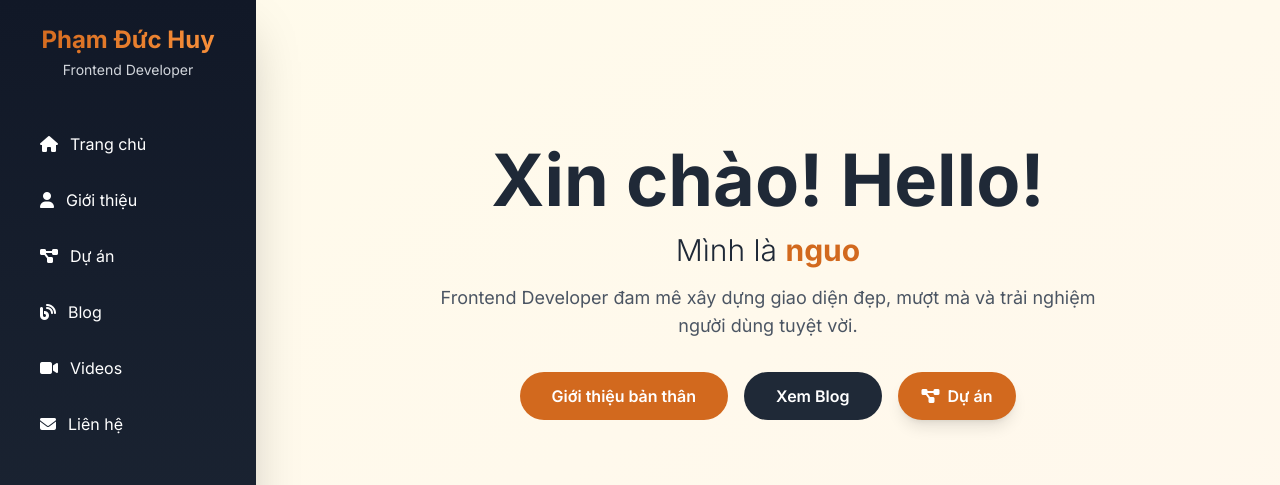
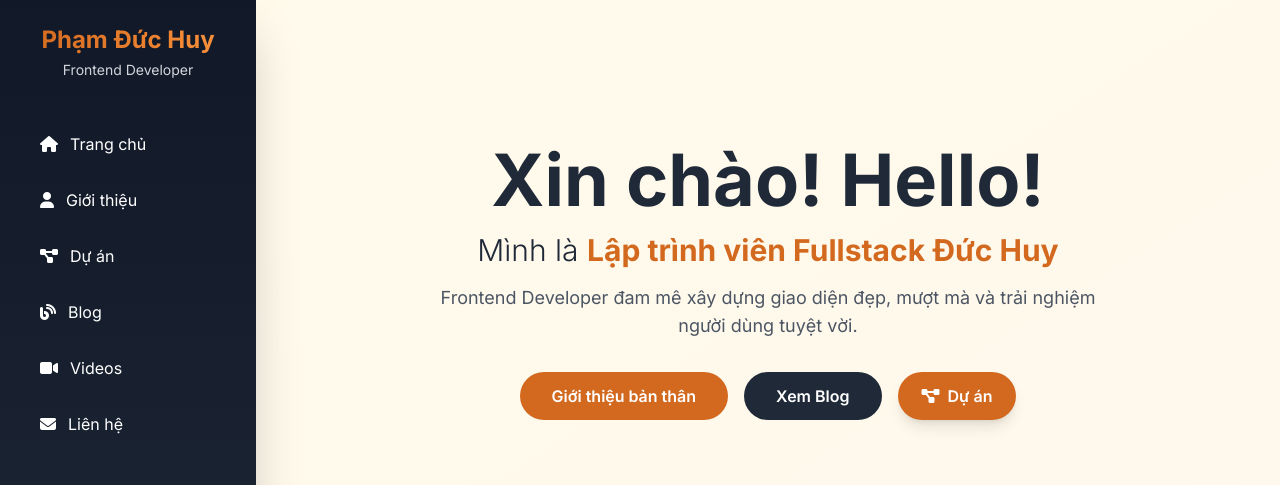
Before and after one commit to ghdgdfrewr/ghdgdfrewr.github.io, a plain HTML site: page portfolio/index.html in a window 1280 px wide. Shown: the top 485 px of the page. Drawn offline with nearby package versions, Linux system fonts and the light colour scheme.

Commit message:
Update index.html

```diff
--- a/portfolio/index.html
+++ b/portfolio/index.html
@@ -79,7 +79,7 @@
       <h1 class="text-5xl lg:text-7xl font-bold mb-4">
         Xin chào! <span class="inline-block animate-wave">Hello!</span>
       </h1>
-      <p class="text-2xl lg:text-3xl font-light mb-4">Mình là <span class="font-bold text-primary">nguo</span></p>
+      <p class="text-2xl lg:text-3xl font-light mb-4">Mình là <span class="font-bold text-primary">Lập trình viên Fullstack Đức Huy</span></p>
       <p class="text-lg text-gray-600 max-w-2xl mx-auto mb-8">
         Frontend Developer đam mê xây dựng giao diện đẹp, mượt mà và trải nghiệm người dùng tuyệt vời.
       </p>
@@ -122,4 +122,5 @@
 
   <script src="script.js"></script>
 </body>
+
 </html>
```
